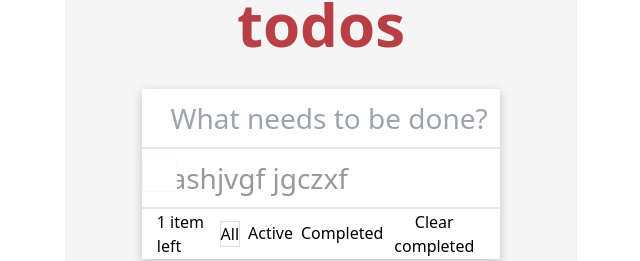
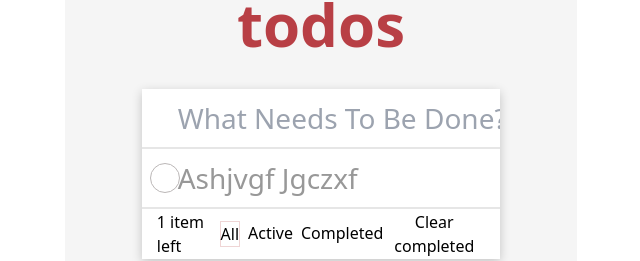
Before and after one commit to Ahsan2519/React-Todo-List, a React (Create React App) app: page / in a window 1280 px wide. Shown: the part 157-418 px from the top of the page, without its empty margins (319-959 px from the left). Built offline with nearby package versions, Linux system fonts and the light colour scheme.

Commit message:
hover styling updated and partially event added

```diff
--- a/public/index.html
+++ b/public/index.html
@@ -11,7 +11,8 @@
     />
     <link rel="apple-touch-icon" href="%PUBLIC_URL%/logo192.png" />
     <link rel="manifest" href="%PUBLIC_URL%/manifest.json" />
-    <title>React App</title>
+    <link rel="stylesheet" href="https://cdnjs.cloudflare.com/ajax/libs/font-awesome/6.4.2/css/all.min.css" integrity="sha512-z3gLpd7yknf1YoNbCzqRKc4qyor8gaKU1qmn+CShxbuBusANI9QpRohGBreCFkKxLhei6S9CQXFEbbKuqLg0DA==" crossorigin="anonymous" referrerpolicy="no-referrer" />
+    <title>Todo List</title>
   </head>
   <body>
     <noscript>You need to enable JavaScript to run this app.</noscript>
--- a/src/assets/App.css
+++ b/src/assets/App.css
@@ -6,11 +6,14 @@
 
 @tailwind base;
 .common{
-  @apply w-full pl-[8%] text-[28px] text-[#989898] py-2 border-b-2 border-[#E6E6E6]
+  @apply w-full pl-[10%] text-[28px] text-[#989898] py-2 border-b-2 border-[#E6E6E6] capitalize
 }
 
 .icon{
- @apply before:content-[""] before:absolute before:w-[35px] before:h-[35px] before:bg-white  before:border-[#F9F9F9] before:left-0 before:border-[1px]
+ @apply before:content-[""] before:absolute before:w-[30px] before:h-[30px] before:bg-white  before:border-[#bbb7b7] before:left-2 before:border-[1px] before:rounded-[50%] before:top-[50%] before:translate-y-[-50%]
+}
+.completed {
+  @apply hover:before:content-['\f00c'] hover:before:font-['FontAwesome'] hover:before:text-[18px] hover:before:flex hover:before:justify-center hover:before:items-center hover:before:text-[#98ccc2]
 }
 @tailwind components;
 @tailwind utilities;
--- a/src/components/Todos.jsx
+++ b/src/components/Todos.jsx
@@ -1,16 +1,25 @@
 import React from 'react'
 
 const Todos = ()=> {
+  const submitEvent = (e)=>{
+    e.preventDefault();
+  }
+  const todosHandler = (e)=>{
+    if (e.key === 'Enter') {
+      console.log(e.target.value);
+    }
+  }
+
   return (
    <div className ='w-[70%] mx-auto bg-white shadow-[0_3px_10px_rgb(0,0,0,0.2)]'>
-     <form>
+     <form onSubmit={submitEvent }>
       <div>
-        <input type="text" placeholder='What needs to be done?' name='search' className='common outline-none' />
+        <input type="text" placeholder='What needs to be done?' name='search' className='common outline-none' onKeyDown={todosHandler} />
       </div>
     </form>
     <div>
         <ul>
-            <li className='common relative icon'>ashjvgf jgczxf</li>
+            <li className='common relative icon completed'>ashjvgf jgczxf</li>
         </ul>
         <div className='flex justify-between px-[15px] items-center'>
             <span>1 item left</span>
```
